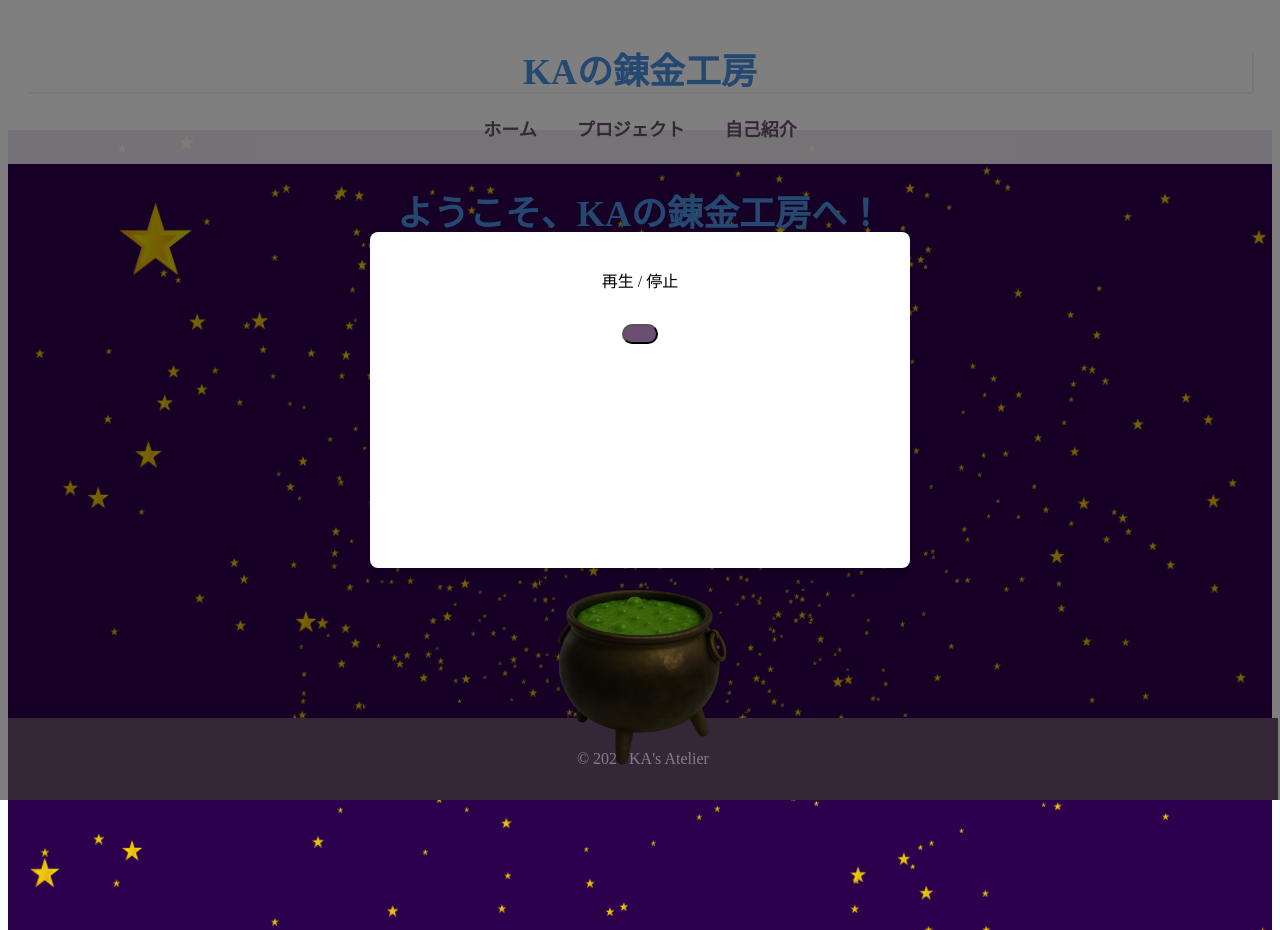
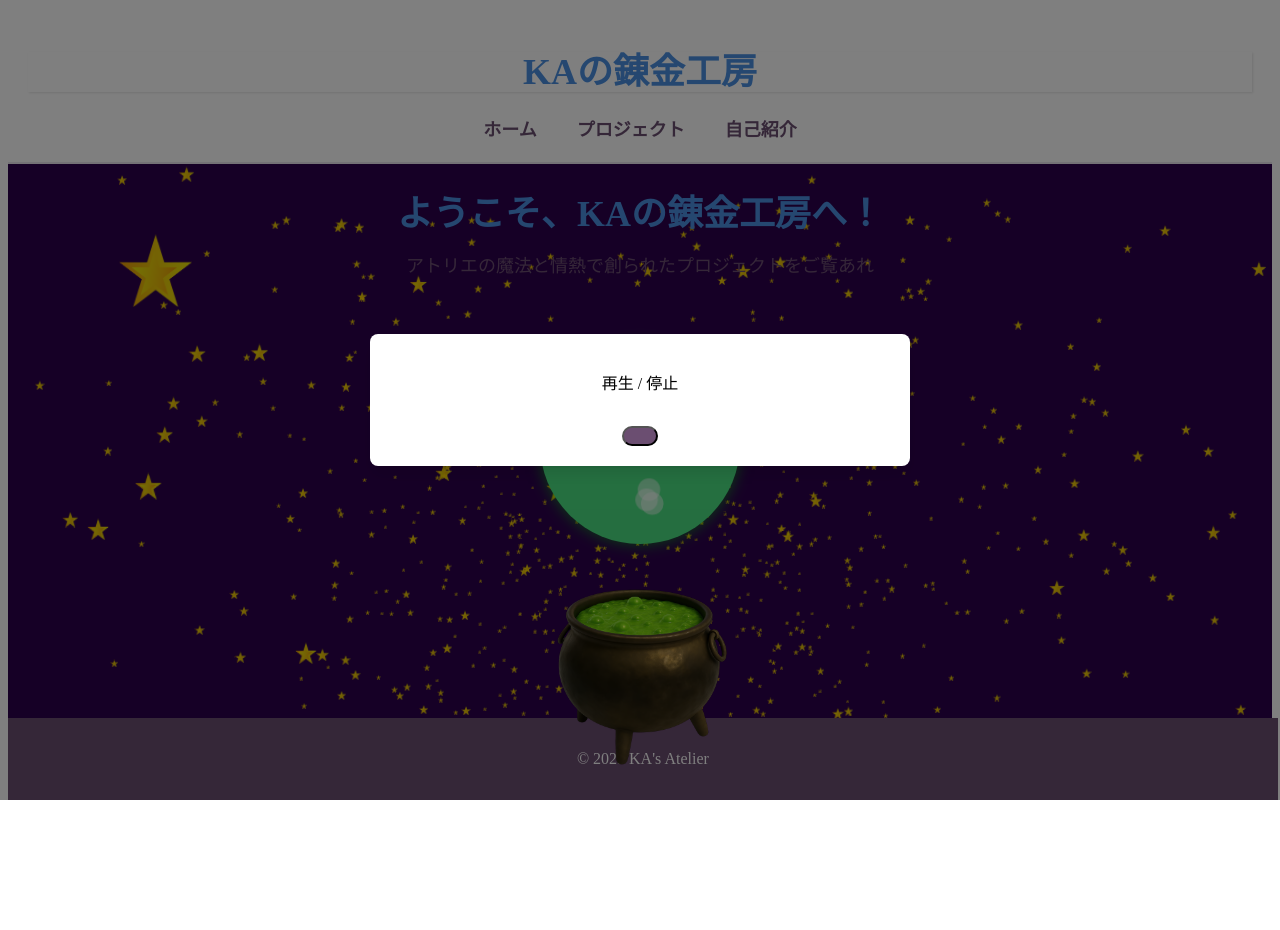
Before and after one commit to kiji44hn/AlchemistSparkle, a Vue app: page / in a window 1280 px wide. After the commit the page ends 816 px from the top, so only its background shows below. Built offline with nearby package versions, Linux system fonts and the light colour scheme.

Commit message:
デザインの調整（背景ライン、モーダル（ボタンの位置））

```diff
--- a/src/components/AlchemistScene.vue
+++ b/src/components/AlchemistScene.vue
@@ -104,6 +104,6 @@ export default defineComponent({
 
 <style scoped>
 .scene-container {
-  @apply absolute top-[-64px] w-full h-screen overflow-hidden z-[-1];
+  @apply absolute top-[-32px] w-full h-[75vh] overflow-hidden z-[-1];
 }
 </style>
--- a/src/components/AudioPlayer.vue
+++ b/src/components/AudioPlayer.vue
@@ -143,4 +143,8 @@ export default defineComponent({
 .audio-button {
   @apply bg-[#4a90e2] text-white rounded-full p-4 hover:bg-[#ffd700] shadow-lg text-2xl;
 }
+
+canvas {
+    display: none;
+}
 </style>
```
